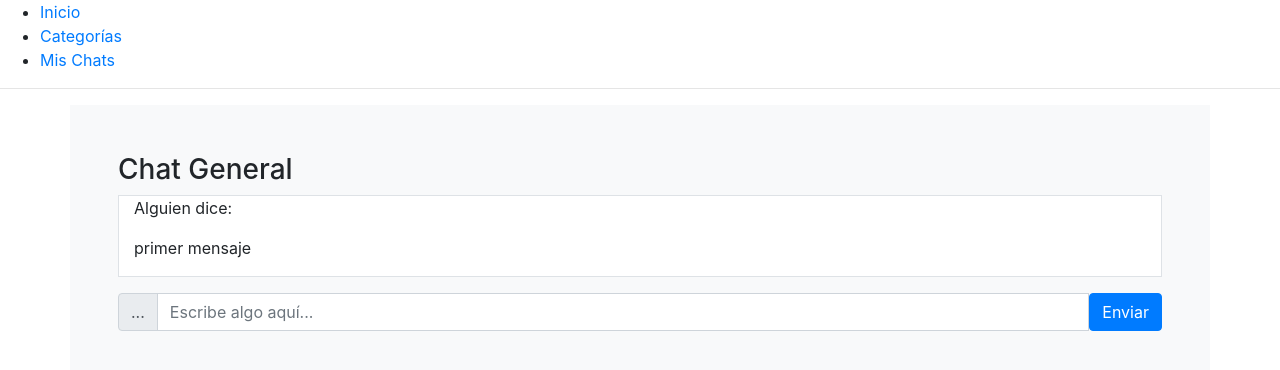
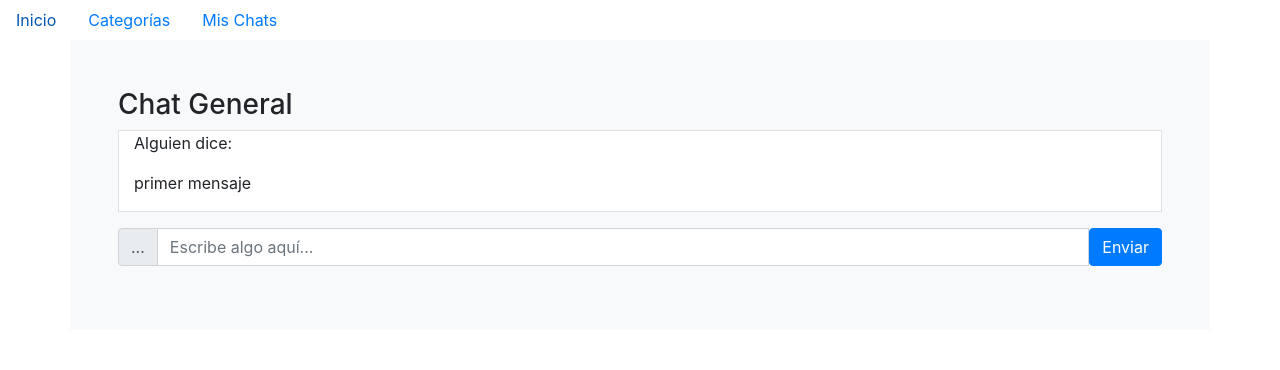
Before and after one commit to Anasu/chatAnonimo, a React (Create React App) app: page / in a window 1280 px wide. Shown: the top 370 px of the page. Built offline with nearby package versions, Linux system fonts and the light colour scheme.

Commit message:
Se agrega navbar de bootstrap

```diff
--- a/src/App.js
+++ b/src/App.js
@@ -3,8 +3,8 @@ import {
   BrowserRouter as Router,
   Switch,
   Route,
-  Link
 } from 'react-router-dom';
+import Nav from 'react-bootstrap/Nav'
 
 // Views
 import Home from './views/Home'
@@ -22,19 +22,21 @@ class ChatAnonimo extends Component
     return (
       <Router>
         <div>
-          <ul>
-            <li>
-              <Link to="/">Inicio</Link>
-            </li>
-            <li>
-              <Link to="/categories">Categorías</Link>
-            </li>
-            <li>
-              <Link to="/dashboard">Mis Chats</Link>
-            </li>
-          </ul>
+        <Nav
+          activeKey="/"
+          onSelect={(selectedKey) => console.log(`selected ${selectedKey}`)}
+        >
+          <Nav.Item>
+            <Nav.Link href="/">Inicio</Nav.Link>
+          </Nav.Item>
+          <Nav.Item>
+            <Nav.Link href="/categories">Categorías</Nav.Link>
+          </Nav.Item>
+          <Nav.Item>
+            <Nav.Link href="/my-chats">Mis Chats</Nav.Link>
+          </Nav.Item>
 
-          <hr />
+        </Nav>
 
           <Switch>
             <Route exact path="/">
```
